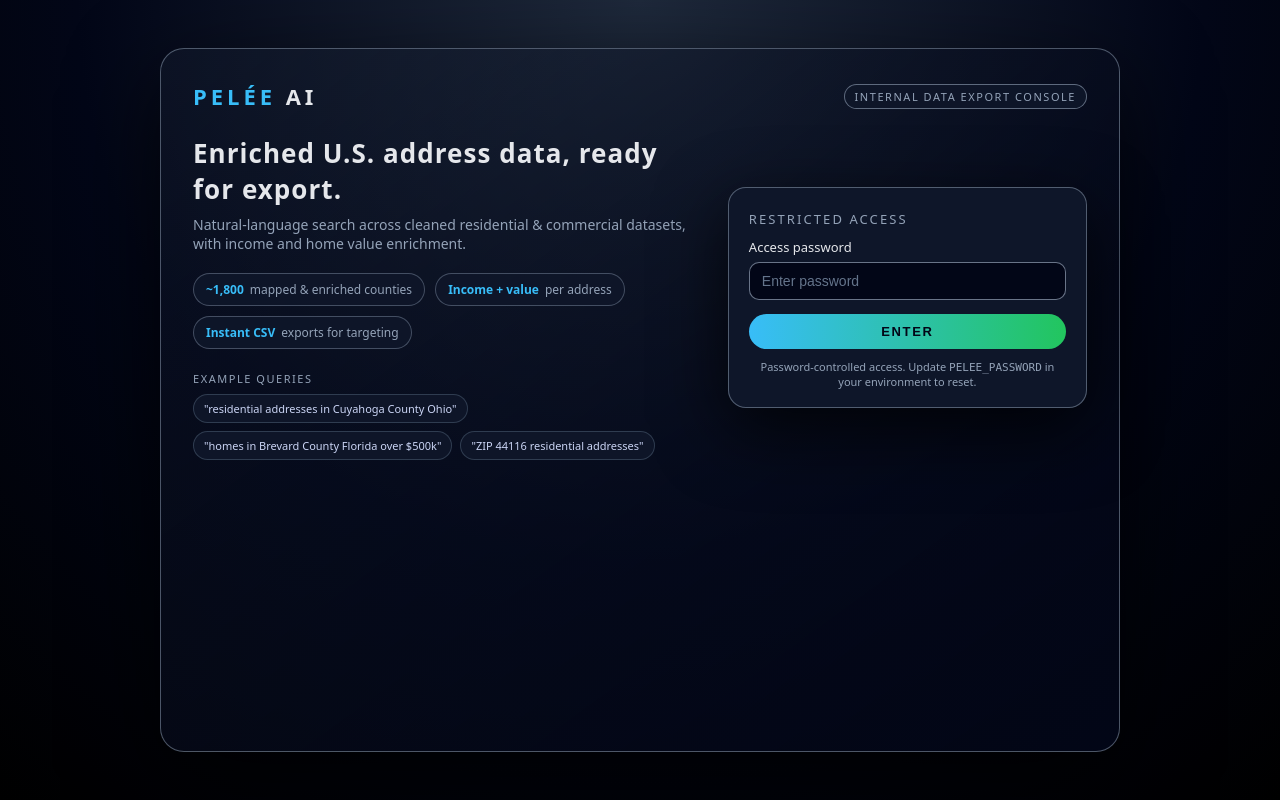
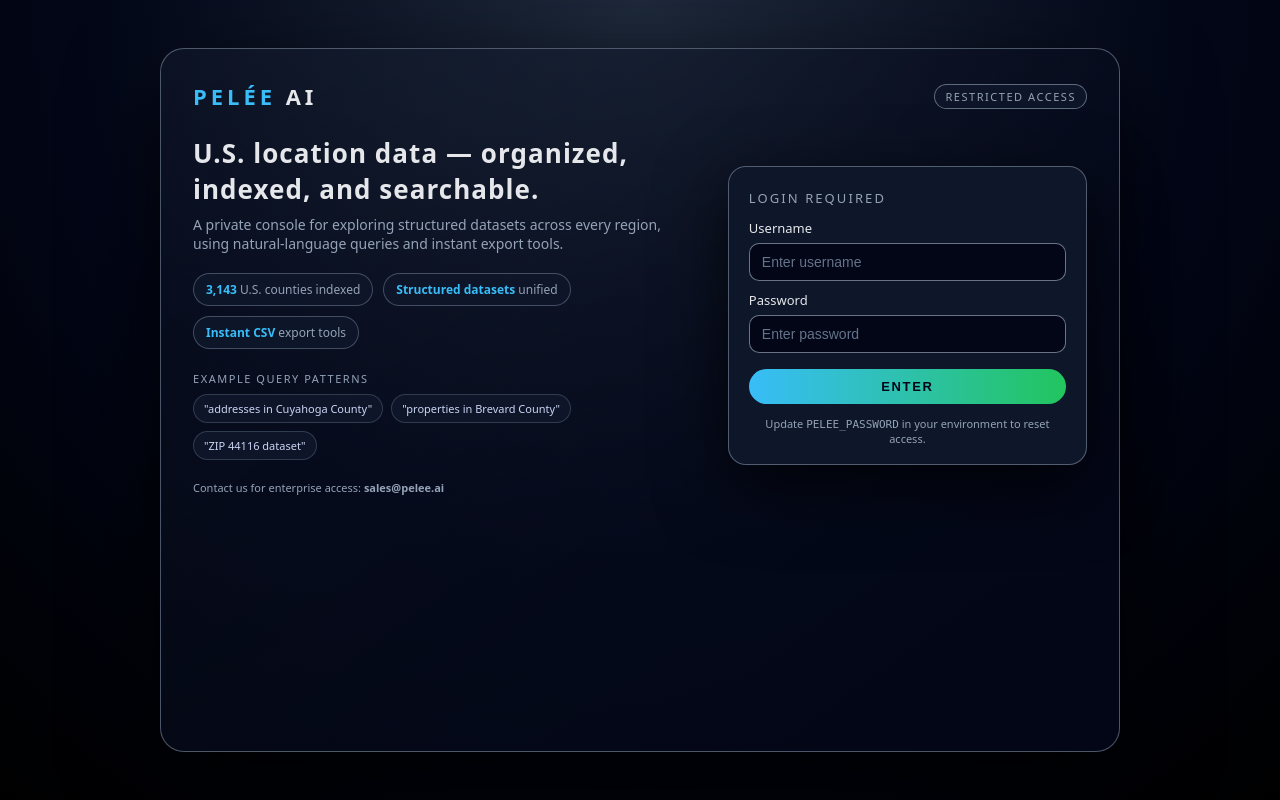
Before and after one commit to ccjackb22/Pelee.Residential, a Flask app: page /login in a window 1280 px wide. Run offline with Flask 3, Linux system fonts and the light colour scheme.

Commit message:
Update login.html

```diff
--- a/templates/login.html
+++ b/templates/login.html
@@ -16,9 +16,7 @@
             --muted: #94a3b8;
         }
 
-        * {
-            box-sizing: border-box;
-        }
+        * { box-sizing: border-box; }
 
         body {
             margin: 0;
@@ -46,7 +44,6 @@
             justify-content: space-between;
             align-items: center;
             margin-bottom: 24px;
-            gap: 12px;
         }
 
         .logo {
@@ -56,9 +53,7 @@
             text-transform: uppercase;
         }
 
-        .logo span {
-            color: var(--accent);
-        }
+        .logo span { color: var(--accent); }
 
         .pill-small {
             font-size: 11px;
@@ -79,13 +74,8 @@
         }
 
         @media (max-width: 800px) {
-            .shell {
-                padding: 24px 18px 20px;
-            }
-
             .main-grid {
                 grid-template-columns: 1fr;
-                gap: 24px;
             }
         }
 
@@ -114,9 +104,6 @@
             border: 1px solid rgba(148,163,184,0.4);
             background: rgba(15,23,42,0.9);
             font-size: 12px;
-            display: inline-flex;
-            align-items: center;
-            gap: 6px;
             color: var(--muted);
         }
 
@@ -150,7 +137,6 @@
             border: 1px solid rgba(51,65,85,0.9);
             background: rgba(15,23,42,0.95);
             color: #cbd5f5;
-            white-space: nowrap;
         }
 
         .login-card {
@@ -166,7 +152,7 @@
             text-transform: uppercase;
             letter-spacing: 0.16em;
             color: var(--muted);
-            margin-bottom: 10px;
+            margin-bottom: 12px;
         }
 
         label {
@@ -175,6 +161,7 @@
             margin-bottom: 6px;
         }
 
+        input[type="text"],
         input[type="password"] {
             width: 100%;
             padding: 10px 12px;
@@ -184,15 +171,16 @@
             color: var(--text);
             font-size: 14px;
             outline: none;
+            margin-bottom: 10px;
         }
 
-        input[type="password"]::placeholder {
+        input::placeholder {
             color: #64748b;
         }
 
         .btn {
             width: 100%;
-            margin-top: 14px;
+            margin-top: 6px;
             padding: 10px 0;
             border-radius: 999px;
             border: none;
@@ -205,9 +193,7 @@
             color: #020617;
         }
 
-        .btn:hover {
-            filter: brightness(1.05);
-        }
+        .btn:hover { filter: brightness(1.05); }
 
         .error {
             margin-top: 10px;
@@ -220,7 +206,7 @@
         }
 
         .footnote {
-            margin-top: 10px;
+            margin-top: 12px;
             font-size: 11px;
             color: var(--muted);
             text-align: center;
@@ -233,55 +219,50 @@
 
     <div class="top-row">
         <div class="logo"><span>PELÉE</span> AI</div>
-        <div class="pill-small">Internal data export console</div>
+        <div class="pill-small">Restricted access</div>
     </div>
 
     <div class="main-grid">
-        <!-- LEFT: PRODUCT PITCH -->
+
+        <!-- LEFT: Product Pitch -->
         <div>
-            <div class="hero-title">Enriched U.S. address data, ready for export.</div>
+            <div class="hero-title">U.S. location data — organized, indexed, and searchable.</div>
             <div class="hero-sub">
-                Natural-language search across cleaned residential & commercial datasets,
-                with income and home value enrichment.
+                A private console for exploring structured datasets across every region,
+                using natural-language queries and instant export tools.
             </div>
 
             <div class="stat-row">
-                <div class="stat-pill">
-                    <strong>~1,800</strong>
-                    mapped & enriched counties
-                </div>
-                <div class="stat-pill">
-                    <strong>Income + value</strong>
-                    per address
-                </div>
-                <div class="stat-pill">
-                    <strong>Instant CSV</strong>
-                    exports for targeting
+                <div class="stat-pill"><strong>3,143</strong> U.S. counties indexed</div>
+                <div class="stat-pill"><strong>Structured datasets</strong> unified</div>
+                <div class="stat-pill"><strong>Instant CSV</strong> export tools</div>
+            </div>
+
+            <div class="examples">
+                <div class="examples-label">Example query patterns</div>
+                <div class="example-chip-row">
+                    <div class="example-chip">"addresses in Cuyahoga County"</div>
+                    <div class="example-chip">"properties in Brevard County"</div>
+                    <div class="example-chip">"ZIP 44116 dataset"</div>
                 </div>
             </div>
 
-            <div class="examples">
-                <div class="examples-label">Example queries</div>
-                <div class="example-chip-row">
-                    <div class="example-chip">"residential addresses in Cuyahoga County Ohio"</div>
-                    <div class="example-chip">"homes in Brevard County Florida over $500k"</div>
-                    <div class="example-chip">"ZIP 44116 residential addresses"</div>
-                </div>
+            <div class="footnote" style="margin-top: 20px; text-align:left;">
+                Contact us for enterprise access: <strong>sales@pelee.ai</strong>
             </div>
         </div>
 
-        <!-- RIGHT: LOGIN CARD -->
+        <!-- RIGHT: Login -->
         <div class="login-card">
-            <div class="login-title">Restricted access</div>
+            <div class="login-title">Login Required</div>
+
             <form method="POST">
-                <label for="password">Access password</label>
-                <input
-                    id="password"
-                    name="password"
-                    type="password"
-                    placeholder="Enter password"
-                    autofocus
-                />
+                <label for="username">Username</label>
+                <input id="username" name="username" type="text" placeholder="Enter username">
+
+                <label for="password">Password</label>
+                <input id="password" name="password" type="password" placeholder="Enter password">
+
                 <button class="btn" type="submit">Enter</button>
 
                 {% if error %}
@@ -290,7 +271,7 @@
             </form>
 
             <div class="footnote">
-                Password-controlled access. Update <code>PELEE_PASSWORD</code> in your environment to reset.
+                Update <code>PELEE_PASSWORD</code> in your environment to reset access.
             </div>
         </div>
     </div>
```
